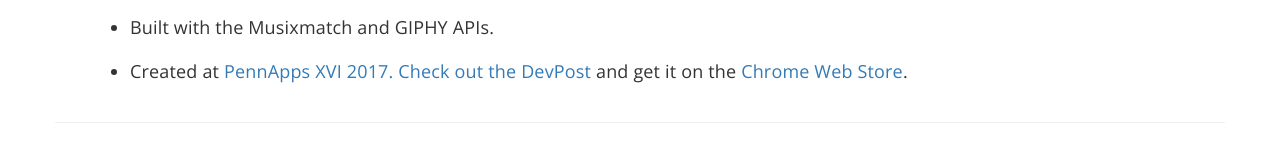
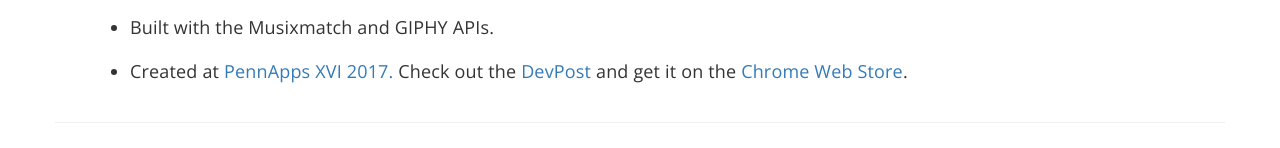
Before and after one commit to frogbandit/personal-new, a website: page public/projects.html in a window 1280 px wide. Shown: the part 755-903 px from the top of the page. Drawn offline with nearby package versions, Linux system fonts and the light colour scheme.

Commit message:
formatting

```diff
--- a/public/projects.html
+++ b/public/projects.html
@@ -74,7 +74,7 @@
                                     Simply click on the icon while listening to your YouTube song and get the lyrics (and
                                     a bonus gif) instantly!</li>
                                 <li>Built with the Musixmatch and GIPHY APIs. </li>
-                                <li>Created at <a href="https://devpost.com/software/lyric-machine">PennApps XVI 2017. Check out the <a href='https://devpost.com/software/lyric-machine'>DevPost</a>                                    and get it on the <a href
+                                <li>Created at <a href="https://devpost.com/software/lyric-machine">PennApps XVI 2017.</a> Check out the <a href='https://devpost.com/software/lyric-machine'>DevPost</a> and get it on the <a href
                                         "https://chrome.google.com/webstore/detail/lyric-machine/kbcbkhedpppdgakadaampcdhglgbjjal">Chrome Web Store</a>.</li>
                             </ul>
                         </div>
```
